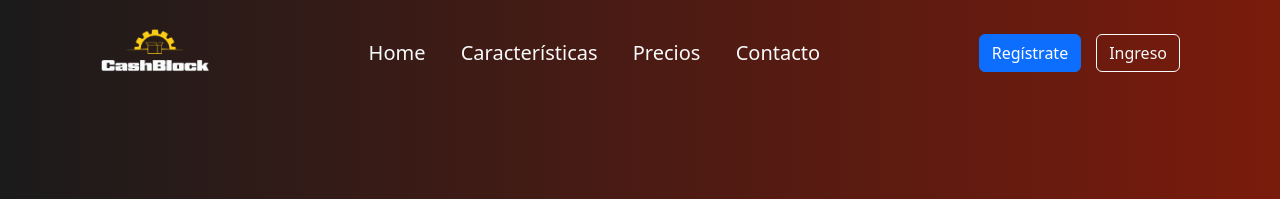
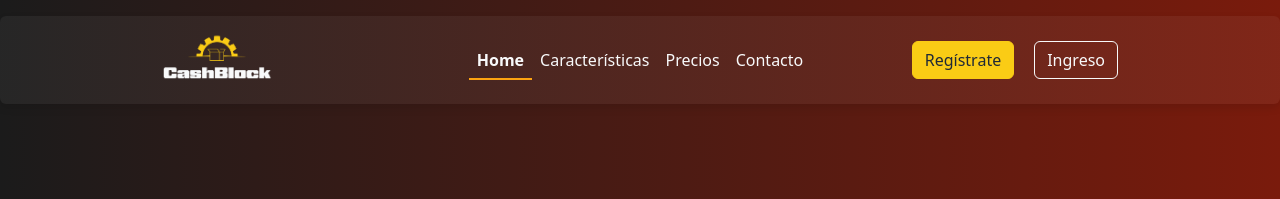
Before and after one commit to KingZhao8488/cashblockWEB, a plain HTML site: page index/index.html in a window 1280 px wide. Shown: the top 199 px of the page. Drawn offline with nearby package versions, Linux system fonts and the light colour scheme.

Commit message:
ajuste barra navegacion con modo responsive y estilos de hover para links

```diff
--- a/index/index.html
+++ b/index/index.html
@@ -11,22 +11,37 @@
     <title>Casblock -- Home</title>
 </head>
 <body>
-    <header>
-        <div class="navbar">
-            <div class="logo">
-                <a href="index.html"><img src="../img/Mesa de trabajo 7.png" alt="Logo" width="110" height="60" loading="lazy"></a>
-            </div>
-            <div class="NAVEGACION">
-                <a href="index.html">Home</a>
-                <a href="#">Características</a>
-                <a href="#">Precios</a>
-                <a href="#">Contacto</a>
-            </div>
-            <div class="buttons">
+    <header class="d-flex flex-wrap align-items-center justify-content-center justify-content-md-between py-3 mb-4 border-bottom">
+        <nav class="navbar navbar-expand-lg bg-body-tertiary rounded" aria-label="Thirteenth navbar example">
+          <div class="container-fluid">
+            <button class="navbar-toggler" type="button" data-bs-toggle="collapse" data-bs-target="#navbarsExample11" aria-controls="navbarsExample11" aria-expanded="false" aria-label="Toggle navigation">
+              <span class="navbar-toggler-icon"></span>
+            </button>
+            <div class="collapse navbar-collapse d-lg-flex" id="navbarsExample11">
+              <a class="navbar-brand col-lg-3 me-0" href="#"><img src="../img/Mesa de trabajo 7.png" width="110" height="auto" alt=""></a>
+              <ul class="navbar-nav col-lg-6 justify-content-lg-center">
+                <li class="nav-item"> <a class="nav-link active" aria-current="page" href="#">Home</a> </li>
+                <li class="nav-item"> <a class="nav-link" href="#">Características</a> </li>
+                <li class="nav-item"> <a class="nav-link" href="#">Precios</a> </li>
+                <li class="nav-item"> <a class="nav-link" href="#">Contacto</a> </li>
+                <!--
+                <li class="nav-item"> <a class="nav-link disabled" aria-disabled="true">Disabled</a> </li>
+                <li class="nav-item dropdown"> <a class="nav-link dropdown-toggle" href="#" data-bs-toggle="dropdown" aria-expanded="false">Dropdown</a>
+                  <ul class="dropdown-menu">
+                    <li><a class="dropdown-item" href="#">Action</a></li>
+                    <li><a class="dropdown-item" href="#">Another action</a></li>
+                    <li><a class="dropdown-item" href="#">Something else here</a></li>
+                  </ul>
+                </li>
+                -->
+              </ul>
+              <div class="d-lg-flex col-lg-3 justify-content-lg-end">
                 <button class="btn btn-primary">Regístrate</button>
                 <button type="button" class="btn btn-outline-light">Ingreso</button>
+              </div>
             </div>
-        </div>
+          </div>
+        </nav>
 
         <div class="hero container" >
           <div class="row">
--- a/index/styles.css
+++ b/index/styles.css
@@ -29,12 +29,25 @@ header {
     padding: 15px 100px;
 }
 
+.bg-body-tertiary {
+    background: linear-gradient(to right, rgb(27, 27, 27, 0.95), rgba(122, 27, 12, 0.95));
+    background-color: none;
+    box-shadow: 0 4px 8px rgba(0, 0, 0, 0.1);
+    border: none;
+    position:fixed;
+    z-index: 100;
+    margin-top: 0px;
+}
+
 .navbar {
     display: flex;
     flex-direction: row;
     justify-content: space-between;
     width: 100%;
+}
 
+.navbar-brand img {
+    margin-left: 150px;
 }
 
 .NAVEGACION {
@@ -49,12 +62,79 @@ header {
     font-weight: 500;
 }
 
+#navbarsExample11 > div {
+    padding-right: 150px;
+    gap: 20px;
+}
+
 .buttons {
     display: flex;
     flex-direction: row;
     gap: 15px;
     align-items: center;
 }
+
+.btn-primary {
+    background-color: var(--accent-color);
+    border-color: var(--accent-color);
+    color: var(--contrast2-color);
+}
+
+.btn-primary:hover {
+    background-color: var(--contrast1-color);
+    border-color: var(--contrast1-color);
+    color: var(--contrast2-color);
+}
+
+.navbar-nav .nav-link.active, .navbar-nav .nav-link.show {
+    color: var(--contrast1-color);
+}
+
+.nav-link {
+    color: var(--contrast1-color);
+}
+
+.navbar-nav .nav-link {
+    position: relative;
+    color: var(--contrast1-color);
+    font-size: 1rem;
+    font-weight: 500;
+    padding: 0.5rem 1rem;
+    transition: color 0.3s ease;
+}
+
+.navbar-nav .nav-link:hover {
+    color: var(--accent-color);
+}
+
+.navbar-nav .nav-link::after {
+    content: '';
+    position: absolute;
+    left: 0;
+    bottom: 0;
+    width: 0;
+    height: 2px;
+    background-color: #fca311;
+    transition: width 0.3s ease-in-out;
+}
+
+.navbar-nav .nav-link:hover::after,
+.navbar-nav .nav-link.active::after {
+    width: 100%;
+}
+
+.navbar-nav .nav-link.active {
+    color: var(--contrast1-color);
+    font-weight: bold;
+}
+
+.navbar-nav .nav-link:focus {
+    outline: none;
+    color: var(--contrast1-color);
+}
+
+/* Estilos para el hero*/
+
 
 h1 {
     font-size: 4rem;
```
